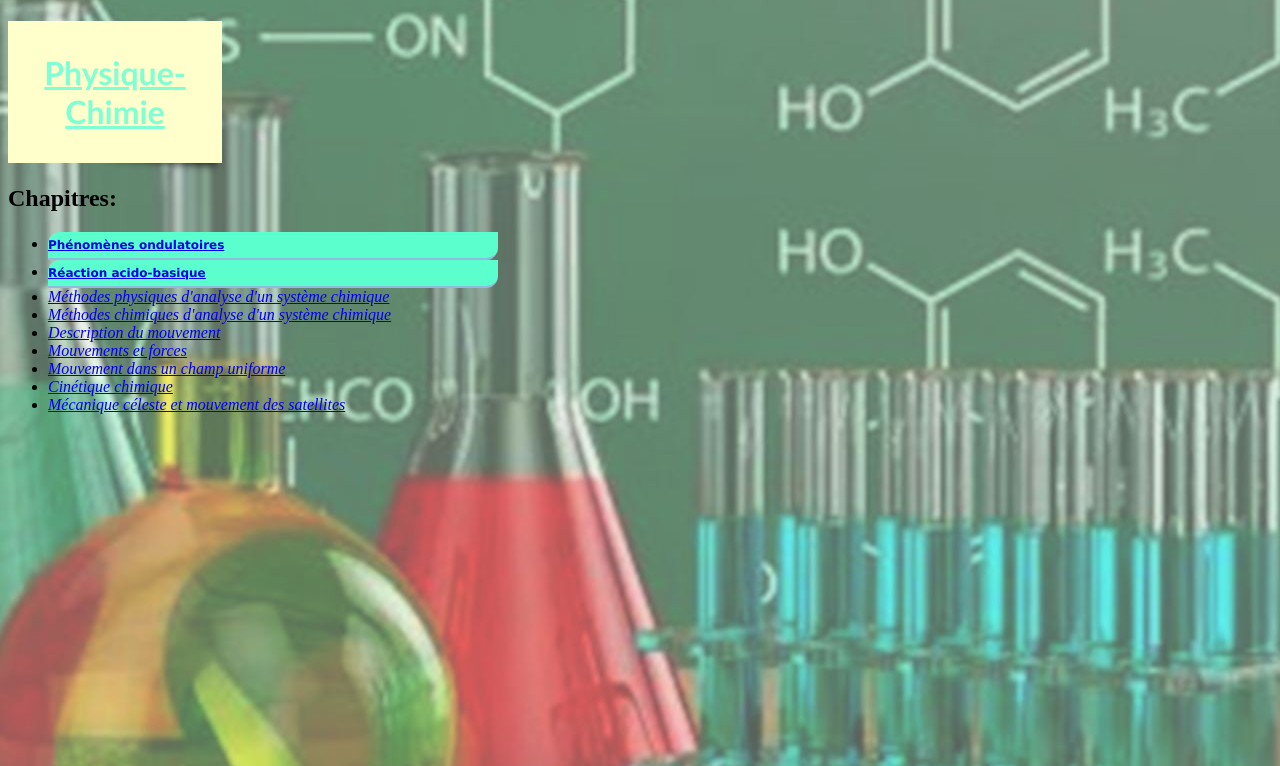
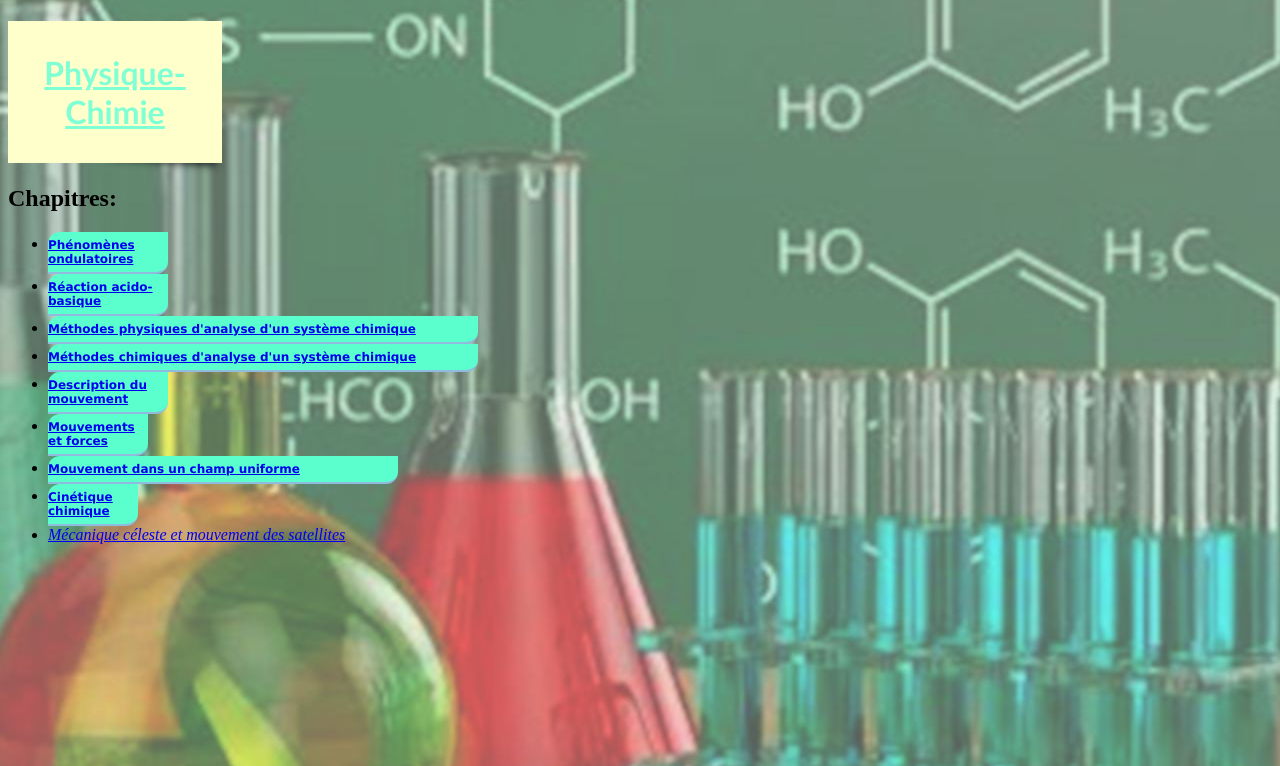
Before and after one commit to denisdoryan/mescours, a PHP site: the page made by Cours SPC/spc.html in a window 1280 px wide. Shown: the top 766 px of the page. Run offline with PHP 8.4, Linux system fonts and the light colour scheme.

Commit message:
Update stylespc.css

```diff
--- a/Cours SPC/stylespc.css
+++ b/Cours SPC/stylespc.css
@@ -41,7 +41,7 @@ html
   color:#fff;
   font:bold 12px Verdana;
   padding:6px 0 6px 0;
-  width: 450px;
+  width: 120px;
   border-bottom: 2px solid #90bade;
   margin: 0;
 }
@@ -53,7 +53,91 @@ html
   color:#fff;
   font:bold 12px Verdana;
   padding:6px 0 6px 0;
-  width: 450px;
+  width: 120px;
   border-bottom: 2px solid #90bade;
   margin: 0;
 }
+
+.bouton3 {
+  border-radius:12px 0 12px 0;
+  background: #5AFFCD;
+  border:none;
+  color:#fff;
+  font:bold 12px Verdana;
+  padding:6px 0 6px 0;
+  width: 430px;
+  border-bottom: 2px solid #90bade;
+  margin: 0;
+}
+
+.bouton4 {
+  border-radius:12px 0 12px 0;
+  background: #5AFFCD;
+  border:none;
+  color:#fff;
+  font:bold 12px Verdana;
+  padding:6px 0 6px 0;
+  width: 430px;
+  border-bottom: 2px solid #90bade;
+  margin: 0;
+}
+
+.bouton5 {
+  border-radius:12px 0 12px 0;
+  background: #5AFFCD;
+  border:none;
+  color:#fff;
+  font:bold 12px Verdana;
+  padding:6px 0 6px 0;
+  width: 120px;
+  border-bottom: 2px solid #90bade;
+  margin: 0;
+}
+
+.bouton6 {
+  border-radius:12px 0 12px 0;
+  background: #5AFFCD;
+  border:none;
+  color:#fff;
+  font:bold 12px Verdana;
+  padding:6px 0 6px 0;
+  width: 100px;
+  border-bottom: 2px solid #90bade;
+  margin: 0;
+}
+
+.bouton7 {
+  border-radius:12px 0 12px 0;
+  background: #5AFFCD;
+  border:none;
+  color:#fff;
+  font:bold 12px Verdana;
+  padding:6px 0 6px 0;
+  width: 350px;
+  border-bottom: 2px solid #90bade;
+  margin: 0;
+}
+
+.bouton8 {
+  border-radius:12px 0 12px 0;
+  background: #5AFFCD;
+  border:none;
+  color:#fff;
+  font:bold 12px Verdana;
+  padding:6px 0 6px 0;
+  width: 90px;
+  border-bottom: 2px solid #90bade;
+  margin: 0;
+}
+
+.bouton9 {
+  border-radius:12px 0 12px 0;
+  background: #5AFFCD;
+  border:none;
+  color:#fff;
+  font:bold 12px Verdana;
+  padding:6px 0 6px 0;
+  width: 350px;
+  border-bottom: 2px solid #90bade;
+  margin: 0;
+}
```
